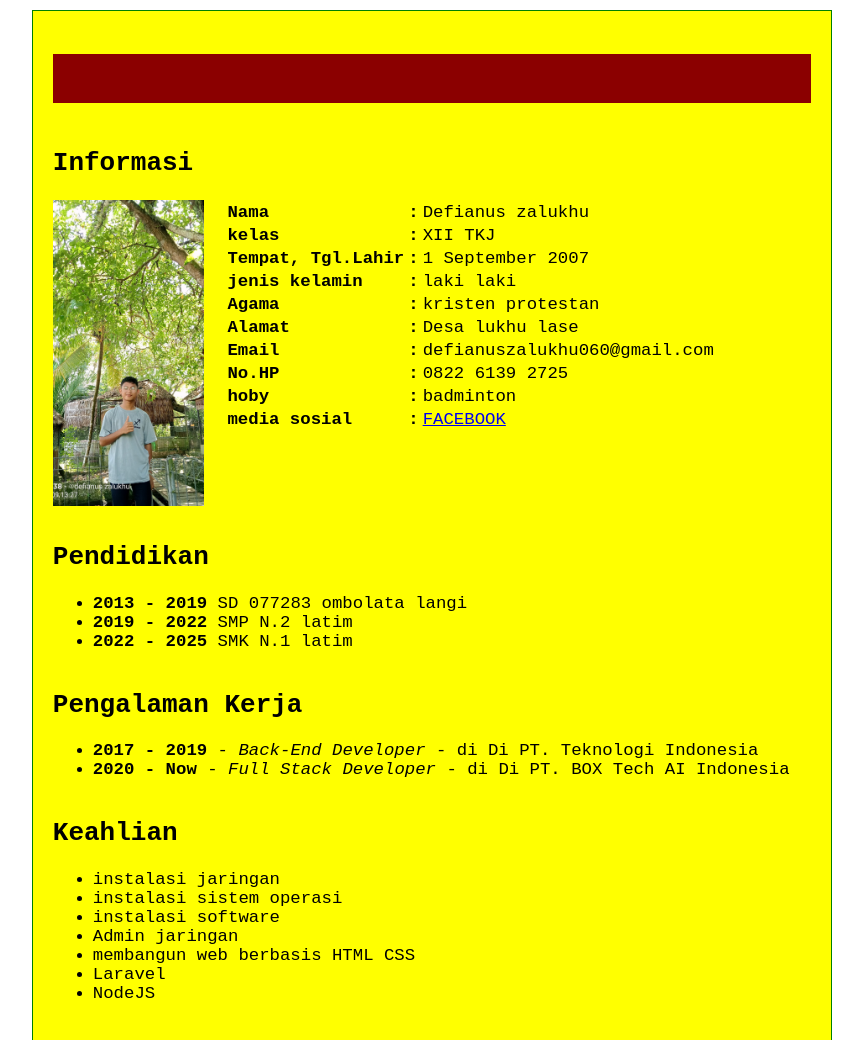
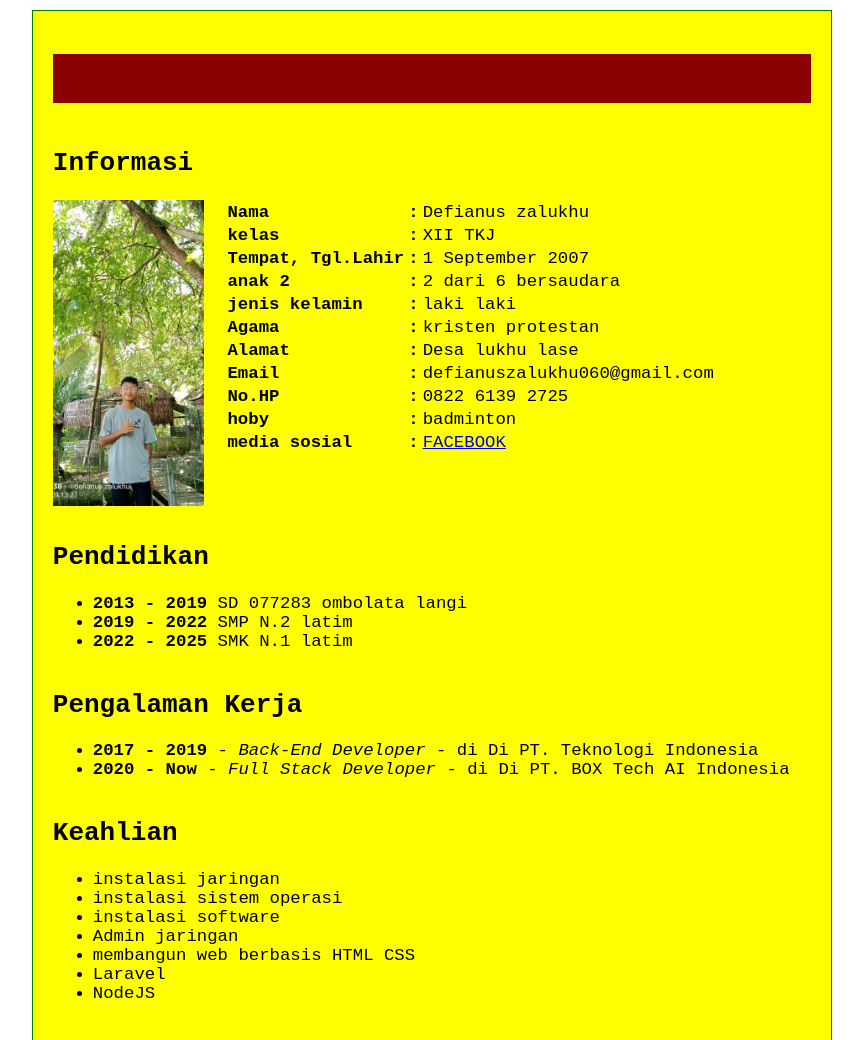
Before and after one commit to defi99827/defi99827, a plain HTML site: page index.html in a window 1280 px wide. Shown: the top 1040 px of the page, without its empty margins (208-1071 px from the left). Drawn offline with Linux system fonts and the light colour scheme.

Commit message:
Update index.html

```diff
--- a/index.html
+++ b/index.html
@@ -37,6 +37,11 @@
 						<th>Tempat, Tgl.Lahir</th>
 						<th>:</th>
 						<td>1 September 2007</td>
+						<tr>
+							<th>anak 2</th>
+							<th>:</th>
+							<td> 2 dari 6 bersaudara </td>
+						</tr>
 
 
 
```
